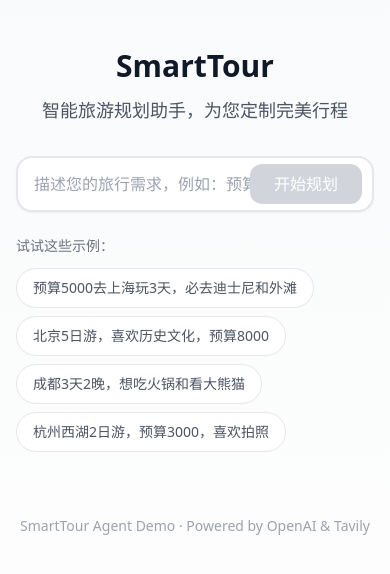
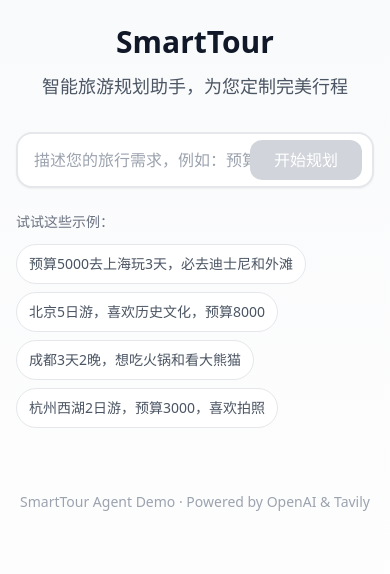
Before and after one commit to damaokkk/tour-agent, a React (Vite) app in the folder frontend/: page / in a window 390 px wide. Shown: the top 574 px of the page. Built offline with nearby package versions, Linux system fonts and the light colour scheme.

Commit message:
feat:新增移动端适配

```diff
--- a/frontend/src/App.tsx
+++ b/frontend/src/App.tsx
@@ -8,7 +8,7 @@ function App() {
 
   return (
     <div className="min-h-screen bg-gradient-to-b from-gray-50 to-white">
-      <div className="container mx-auto px-4 py-12">
+      <div className="container mx-auto px-4 py-6 md:py-12">
         {/* 搜索区域 */}
         <SearchBox onSearch={sendQuery} isLoading={isLoading} />
 
--- a/frontend/src/components/ItineraryCard.tsx
+++ b/frontend/src/components/ItineraryCard.tsx
@@ -89,12 +89,12 @@ export function ItineraryCard({ itinerary }: ItineraryCardProps) {
               <div className="space-y-4">
                 {day.activities.map((activity, index) => (
                   <div key={index} className="flex gap-4">
-                    <div className="w-16 text-sm text-gray-500 font-medium">
+                    <div className="w-14 md:w-16 text-sm text-gray-500 font-medium">
                       {activity.time}
                     </div>
                     <div className="flex-1">
                       <div className="flex items-start gap-3">
-                        <span className={`px-2 py-1 rounded text-xs font-medium ${TYPE_COLORS[activity.type]}`}>
+                        <span className={`px-1.5 md:px-2 py-1.5 md:py-1 rounded text-xs font-medium ${TYPE_COLORS[activity.type]}`}>
                           {activity.type}
                         </span>
                         <div className="flex-1">
--- a/frontend/src/components/SearchBox.tsx
+++ b/frontend/src/components/SearchBox.tsx
@@ -81,7 +81,7 @@ export function SearchBox({ onSearch, isLoading }: SearchBoxProps) {
               key={index}
               onClick={() => handleSuggestionClick(suggestion)}
               disabled={isLoading}
-              className="px-4 py-2 text-sm bg-white border border-gray-200 rounded-full
+              className="px-3 md:px-4 py-1.5 md:py-2 text-sm bg-white border border-gray-200 rounded-full
                          hover:border-primary-300 hover:bg-primary-50
                          transition-colors duration-200 text-gray-600"
             >
--- a/frontend/tailwind.config.js
+++ b/frontend/tailwind.config.js
@@ -14,6 +14,14 @@ export default {
           600: '#2563eb',
           700: '#1d4ed8',
         }
+      },
+      screens:{
+        'xs': '475px',
+        'sm': '640px',
+        'md': '768px',
+        'lg': '1024px',
+        'xl': '1280px',
+        '2xl': '1536px'
       }
     },
   },
```
